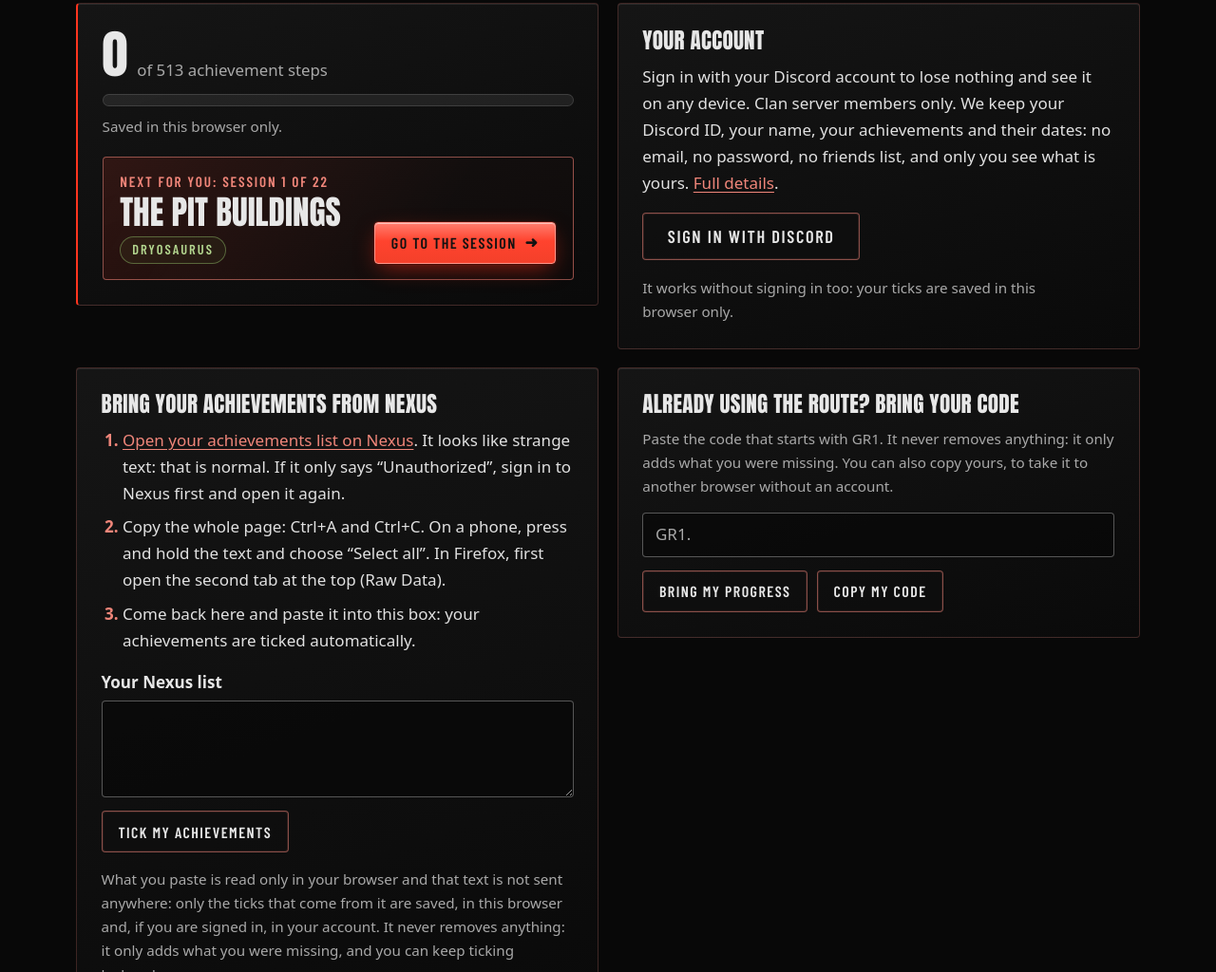
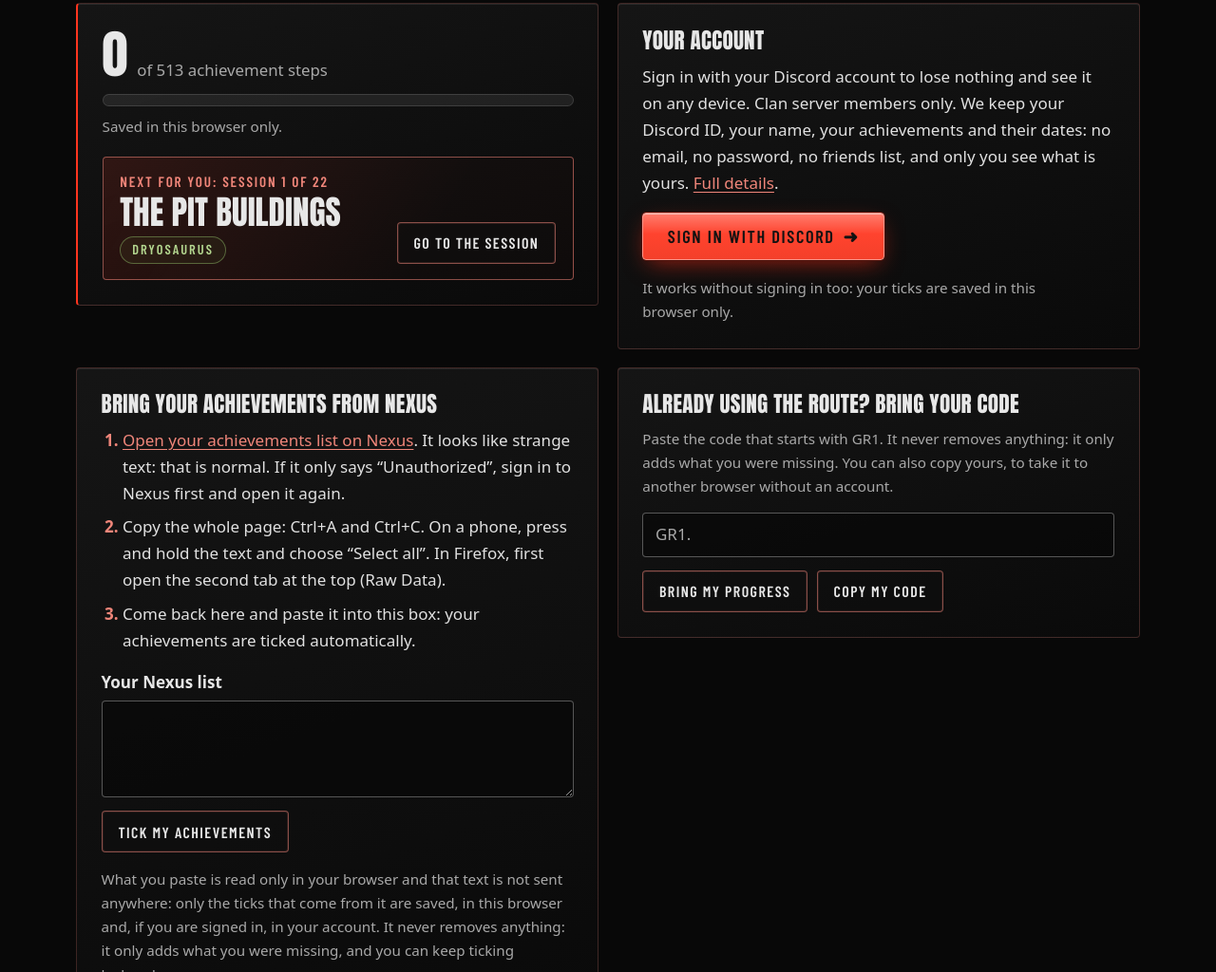
Before and after one commit to mmortexx/garra-iberica, a plain HTML site: page docs/en/route/index.html in a window 1280 px wide. Shown: the part 1214-2238 px from the top of the page at 95% size. Drawn offline with Linux system fonts and the light colour scheme.

Commit message:
Ruta: el botón rojo sigue los pasos de «Cómo empezar»
La propia página dice: 1) entra con Discord, 2) trae tus logros de Nexus, 3) sigue la
ruta. Sin cuenta, el rojo es «Entrar con Discord»; con cuenta o sin servicio, «Ir a la
sesión»; con una pregunta abierta, su «Sí». Nexus queda secundario: se usa una vez.
El recorrido lo prueba también sin servicio.

Co-Authored-By: Claude Opus 5.5 <noreply@anthropic.com>

```diff
--- a/docs/en/route/index.html
+++ b/docs/en/route/index.html
@@ -19,7 +19,7 @@
 <link rel="preload" as="image" href="../../img/galeria-colina-1000.webp" imagesrcset="../../img/galeria-colina-600.webp 600w, ../../img/galeria-colina-1000.webp 1000w, ../../img/galeria-colina-1300.webp 1300w" imagesizes="(max-width: 700px) 45vw, 100vw" fetchpriority="high">
 <link rel="stylesheet" href="../../estilos.css?v=2e69baf28e">
 <script src="../../efectos.js?v=db232b6329" defer></script>
-<script src="../../ruta.js?v=a16f76fde7" defer></script>
+<script src="../../ruta.js?v=91283c185d" defer></script>
 <link rel="icon" href="../../favicon.ico" sizes="16x16 32x32 48x48">
 <link rel="apple-touch-icon" href="../../apple-touch-icon.png">
 
@@ -214,7 +214,7 @@
         <div class="ruta-panel" data-fuera hidden>
           <h3>Your account</h3>
           <p>Sign in with your Discord account to lose nothing and see it on any device. Clan server members only. We keep your Discord ID, your name, your achievements and their dates: no email, no password, no friends list, and only you see what is yours. <a href="../../en/legal/#accounts">Full details</a>.</p>
-          <p><button type="button" class="boton boton-sec" data-entrar>Sign in with Discord</button></p>
+          <p><button type="button" class="boton" data-entrar>Sign in with Discord</button></p>
           <p class="ruta-nota">It works without signing in too: your ticks are saved in this browser only.</p>
         </div>
 
--- a/docs/ruta.js
+++ b/docs/ruta.js
@@ -161,12 +161,15 @@
   };
 
   const $ = sel => raiz.querySelector(sel);
-  // Un solo botón rojo a la vista: el «Sí» de la pregunta abierta o, si no hay ninguna, «Ir a la sesión».
-  const PREGUNTAS = ['[data-confirmar]', '[data-importar]'];
-  const ver = (sel, visible) => {
-    $(sel).hidden = !visible;
-    if (PREGUNTAS.includes(sel)) $('[data-toca-ir]').classList.toggle('boton-sec', PREGUNTAS.some(s => !$(s).hidden));
+  // Un solo botón rojo a la vista, en el orden de «Cómo empezar»: el «Sí» de la pregunta abierta; si no, sin
+  // cuenta, «Entrar con Discord»; y con cuenta (o sin servicio), «Ir a la sesión».
+  const rojo = () => {
+    const pregunta = !$('[data-confirmar]').hidden || !$('[data-importar]').hidden;
+    const fuera = !$('[data-fuera]').hidden;
+    $('[data-entrar]').classList.toggle('boton-sec', pregunta || !fuera);
+    $('[data-toca-ir]').classList.toggle('boton-sec', pregunta || fuera);
   };
+  const ver = (sel, visible) => { $(sel).hidden = !visible; rojo(); };
 
   // ---------- lo guardado en este navegador ----------
   const vacio = () => ({ marcas: {}, subidas: {}, bajadas: {}, porImportar: {}, cuenta: null, nombre: '', token: null, tokenDe: null, caduca: 0 });
```
Also changed, not shown: docs/ruta/index.html (+2 -2 lines), paginas/en/ruta.html (+1 -1 lines), paginas/es/ruta.html (+1 -1 lines), servicio/pruebas/recorrido.mjs (+6 -2 lines).
